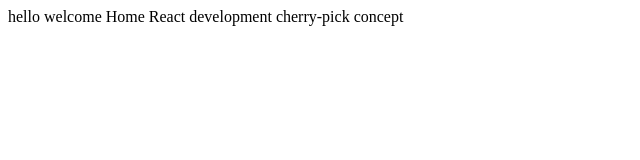
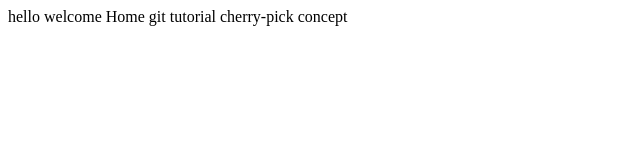
Before and after one commit to BismiSabu/gitexample, a plain HTML site: page index.html in a window 1280 px wide. Shown: the full height of the page, 0-640 px from the left. Drawn offline with Linux system fonts and the light colour scheme.

Commit message:
changing word

```diff
--- a/index.html
+++ b/index.html
@@ -10,7 +10,7 @@
     <div>
         hello
         welcome Home
-        React development
+        git tutorial
         cherry-pick concept
     </div>
 </body>
```
